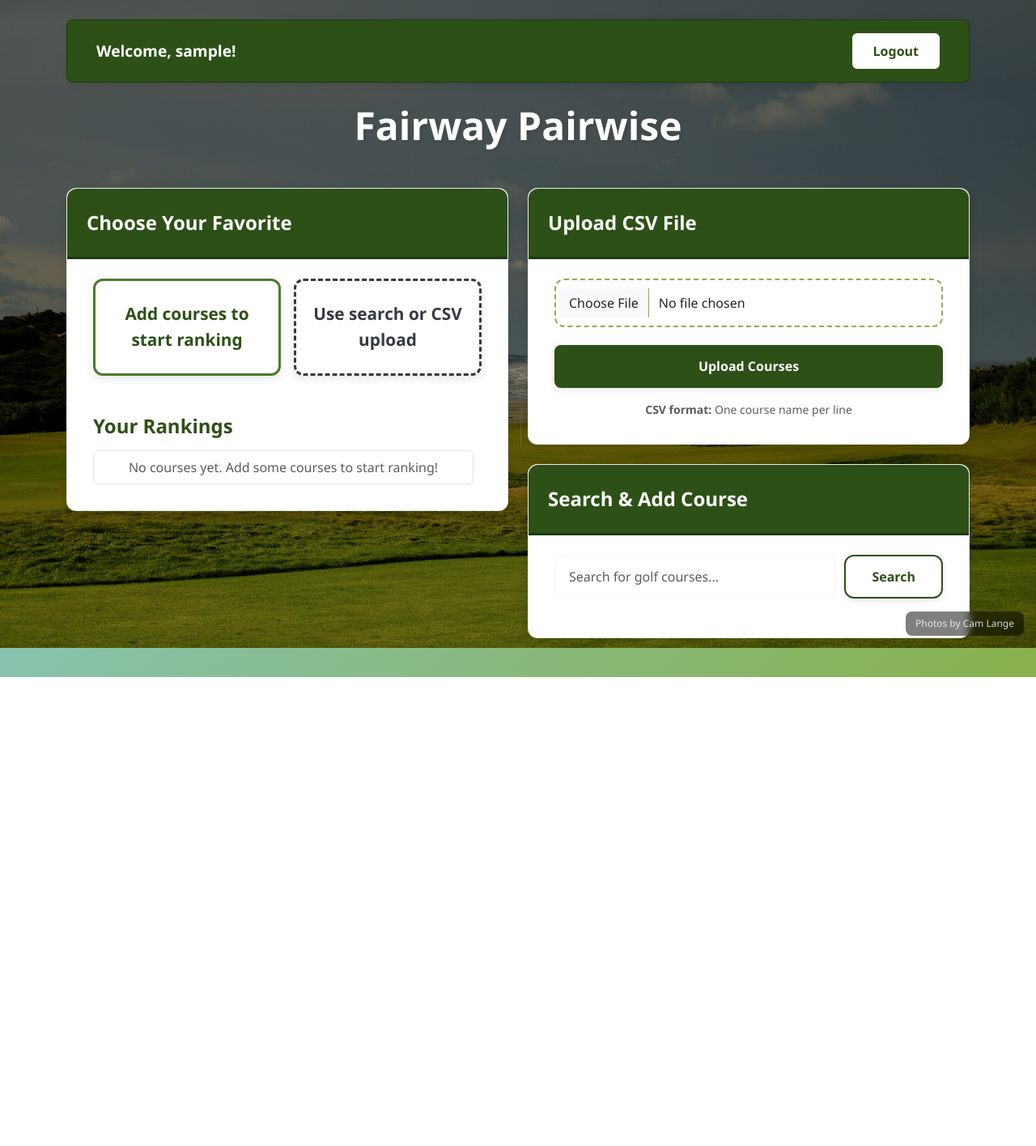
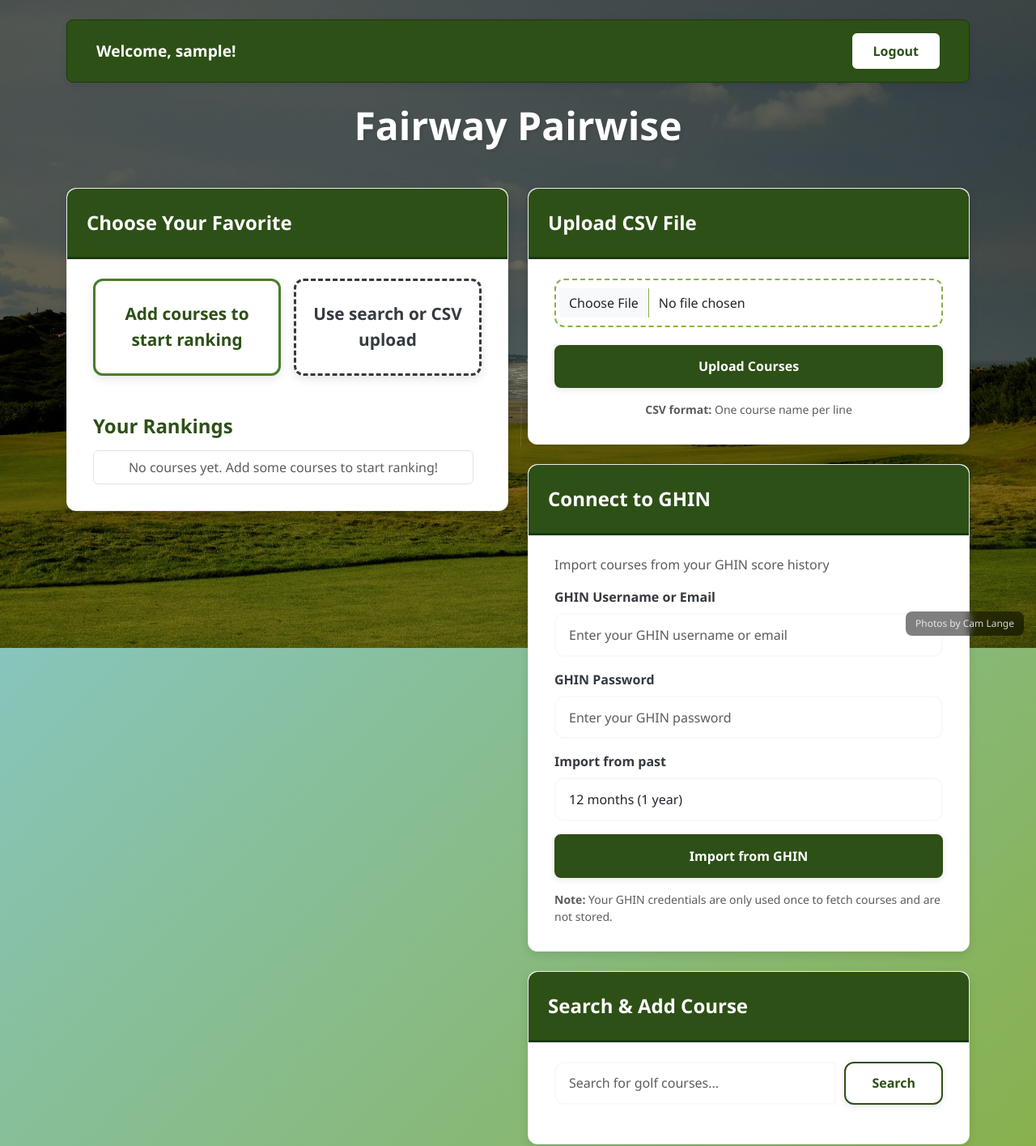
Before and after one commit to aichelman/course_pref, a Flask app: page / in a window 1280 px wide. Shown: the top 1415 px of the page at 81% size. Before the commit the page ends 836 px from the top, so only its background shows below. Run offline with Flask 3, Linux system fonts and the light colour scheme; the visitor is signed in with stand-in values (Sample User, id 1); data that the repository does not hold is empty.

Commit message:
Add GHIN integration to import courses from score history
Features:
- Optional GHIN connection - users can import courses from GHIN
- Authenticate with GHIN username/password
- Fetch score history from past 1-10 years (user selectable)
- Automatically extract unique course names from scores
- Deduplicate against existing courses
- Add only new courses to user's list
- Clear security note: credentials not stored, used once

Frontend:
- New GHIN section in index.html between CSV and Search
- Form to enter GHIN credentials
- Dropdown to select time period (12-120 months)
- Real-time status updates during import
- Shows results: X found, Y added, Z already exist

Backend:
- New /ghin_connect endpoint (POST)
- Authenticates with api2.ghin.com
- Fetches golfer score history
- Parses course names from scores
- Filters by date range
- Deduplicates and adds to database

Note: This uses unofficial GHIN API - may need adjustments based on
actual API response format during testing.

🤖 Generated with [Claude Code](https://claude.com/claude-code)

Co-Authored-By: Claude <noreply@anthropic.com>

```diff
--- a/app.py
+++ b/app.py
@@ -311,6 +311,104 @@ def add_course():
 
     return jsonify({"status": "added", "course": course_name})
 
+@app.route('/ghin_connect', methods=['POST'])
+@login_required
+def ghin_connect():
+    """Connect to GHIN and import courses from score history"""
+    ghin_username = request.json.get('ghin_username')
+    ghin_password = request.json.get('ghin_password')
+    months_back = request.json.get('months_back', 12)  # Default to 12 months
+
+    if not ghin_username or not ghin_password:
+        return jsonify({"status": "error", "message": "GHIN username and password required"}), 400
+
+    try:
+        # Step 1: Authenticate with GHIN
+        login_url = "https://api2.ghin.com/api/v1/golfer_login.json"
+        login_data = {
+            "email_or_ghin": ghin_username,
+            "password": ghin_password
+        }
+
+        login_response = requests.post(login_url, json=login_data, timeout=15)
+
+        if login_response.status_code != 200:
+            return jsonify({"status": "error", "message": "Invalid GHIN credentials"}), 401
+
+        login_data_response = login_response.json()
+        token = login_data_response.get('golfer_user', {}).get('golfer_user_token')
+        golfer_id = login_data_response.get('golfer_user', {}).get('golfer_id')
+
+        if not token or not golfer_id:
+            return jsonify({"status": "error", "message": "Failed to authenticate with GHIN"}), 500
+
+        # Step 2: Fetch golfer's score history
+        scores_url = f"https://api2.ghin.com/api/v1/golfers/{golfer_id}/scores.json"
+        headers = {"Authorization": f"Bearer {token}"}
+
+        scores_response = requests.get(scores_url, headers=headers, timeout=15)
+
+        if scores_response.status_code != 200:
+            return jsonify({"status": "error", "message": "Failed to fetch score history"}), 500
+
+        scores_data = scores_response.json()
+
+        # Step 3: Extract unique course names from score history
+        courses_found = set()
+        from datetime import datetime, timedelta
+
+        cutoff_date = datetime.now() - timedelta(days=months_back * 30)
+
+        for score in scores_data.get('scores', []):
+            # Check if score is within date range
+            played_at = score.get('played_at')
+            if played_at:
+                score_date = datetime.strptime(played_at[:10], '%Y-%m-%d')
+                if score_date < cutoff_date:
+                    continue
+
+            # Get course name
+            course_name = score.get('course_name') or score.get('club_name')
+            if course_name:
+                courses_found.add(course_name)
+
+        # Step 4: Add new courses to user's list (deduplicate)
+        added_count = 0
+        already_exists_count = 0
+
+        for course_name in courses_found:
+            # Check if user already has this course
+            existing_course = Course.query.filter_by(name=course_name, user_id=current_user.id).first()
+            if existing_course:
+                already_exists_count += 1
+                continue
+
+            # Add new course
+            new_course = Course(name=course_name, user_id=current_user.id)
+            db.session.add(new_course)
+            db.session.commit()
+
+            # Create rating entry
+            rating = Rating(user_id=current_user.id, course_id=new_course.id, rating=1200)
+            db.session.add(rating)
+            added_count += 1
+
+        db.session.commit()
+
+        return jsonify({
+            "status": "success",
+            "total_found": len(courses_found),
+            "added": added_count,
+            "already_exists": already_exists_count
+        })
+
+    except requests.exceptions.RequestException as e:
+        print(f"GHIN API error: {e}")
+        return jsonify({"status": "error", "message": "Failed to connect to GHIN"}), 500
+    except Exception as e:
+        print(f"Unexpected error: {e}")
+        return jsonify({"status": "error", "message": "An unexpected error occurred"}), 500
+
 @app.route('/upload_csv', methods=['POST'])
 @login_required
 def upload_csv():
--- a/templates/index.html
+++ b/templates/index.html
@@ -62,6 +62,37 @@
                 <button class="btn btn-golf-primary w-100" onclick="uploadCSV()">Upload Courses</button>
                 <small class="text-muted d-block mt-3 text-center">
                     <strong>CSV format:</strong> One course name per line
+                </small>
+            </div>
+
+            <!-- GHIN Integration -->
+            <div class="card-modern mb-4">
+                <div class="card-header-custom">
+                    Connect to GHIN
+                </div>
+                <p class="text-muted mb-3">Import courses from your GHIN score history</p>
+                <div class="mb-3">
+                    <label for="ghinUsername" class="form-label-modern">GHIN Username or Email</label>
+                    <input type="text" id="ghinUsername" class="form-control form-control-modern" placeholder="Enter your GHIN username or email">
+                </div>
+                <div class="mb-3">
+                    <label for="ghinPassword" class="form-label-modern">GHIN Password</label>
+                    <input type="password" id="ghinPassword" class="form-control form-control-modern" placeholder="Enter your GHIN password">
+                </div>
+                <div class="mb-3">
+                    <label for="monthsBack" class="form-label-modern">Import from past</label>
+                    <select id="monthsBack" class="form-control form-control-modern">
+                        <option value="12">12 months (1 year)</option>
+                        <option value="24">24 months (2 years)</option>
+                        <option value="36">36 months (3 years)</option>
+                        <option value="60">60 months (5 years)</option>
+                        <option value="120">120 months (10 years)</option>
+                    </select>
+                </div>
+                <button class="btn btn-golf-primary w-100" onclick="connectGHIN()">Import from GHIN</button>
+                <div id="ghinStatus" class="mt-3"></div>
+                <small class="text-muted d-block mt-3">
+                    <strong>Note:</strong> Your GHIN credentials are only used once to fetch courses and are not stored.
                 </small>
             </div>
 
@@ -228,6 +259,51 @@ function addCourse(name, address) {
       });
 }
 
+function connectGHIN() {
+    const username = document.getElementById('ghinUsername').value;
+    const password = document.getElementById('ghinPassword').value;
+    const monthsBack = parseInt(document.getElementById('monthsBack').value);
+    const statusDiv = document.getElementById('ghinStatus');
+
+    if (!username || !password) {
+        statusDiv.innerHTML = '<div class="alert alert-danger-modern alert-modern">Please enter your GHIN username and password</div>';
+        return;
+    }
+
+    statusDiv.innerHTML = '<div class="text-center text-muted">Connecting to GHIN and fetching courses...</div>';
+
+    fetch('/ghin_connect', {
+        method: 'POST',
+        headers: {'Content-Type': 'application/json'},
+        body: JSON.stringify({
+            ghin_username: username,
+            ghin_password: password,
+            months_back: monthsBack
+        })
+    }).then(res => res.json())
+      .then(data => {
+          if (data.status === 'success') {
+              statusDiv.innerHTML = `<div class="alert alert-success-modern alert-modern">
+                  <strong>Success!</strong><br>
+                  Found ${data.total_found} courses in your history<br>
+                  Added ${data.added} new courses<br>
+                  ${data.already_exists} courses already in your list
+              </div>`;
+              // Clear the form
+              document.getElementById('ghinUsername').value = '';
+              document.getElementById('ghinPassword').value = '';
+              // Refresh rankings and pair
+              loadRankings();
+              loadPair();
+          } else {
+              statusDiv.innerHTML = `<div class="alert alert-danger-modern alert-modern">${data.message}</div>`;
+          }
+      })
+      .catch(error => {
+          statusDiv.innerHTML = '<div class="alert alert-danger-modern alert-modern">Error connecting to GHIN. Please try again.</div>';
+      });
+}
+
 function uploadCSV() {
     const fileInput = document.getElementById('csvFile');
     const file = fileInput.files[0];
```
